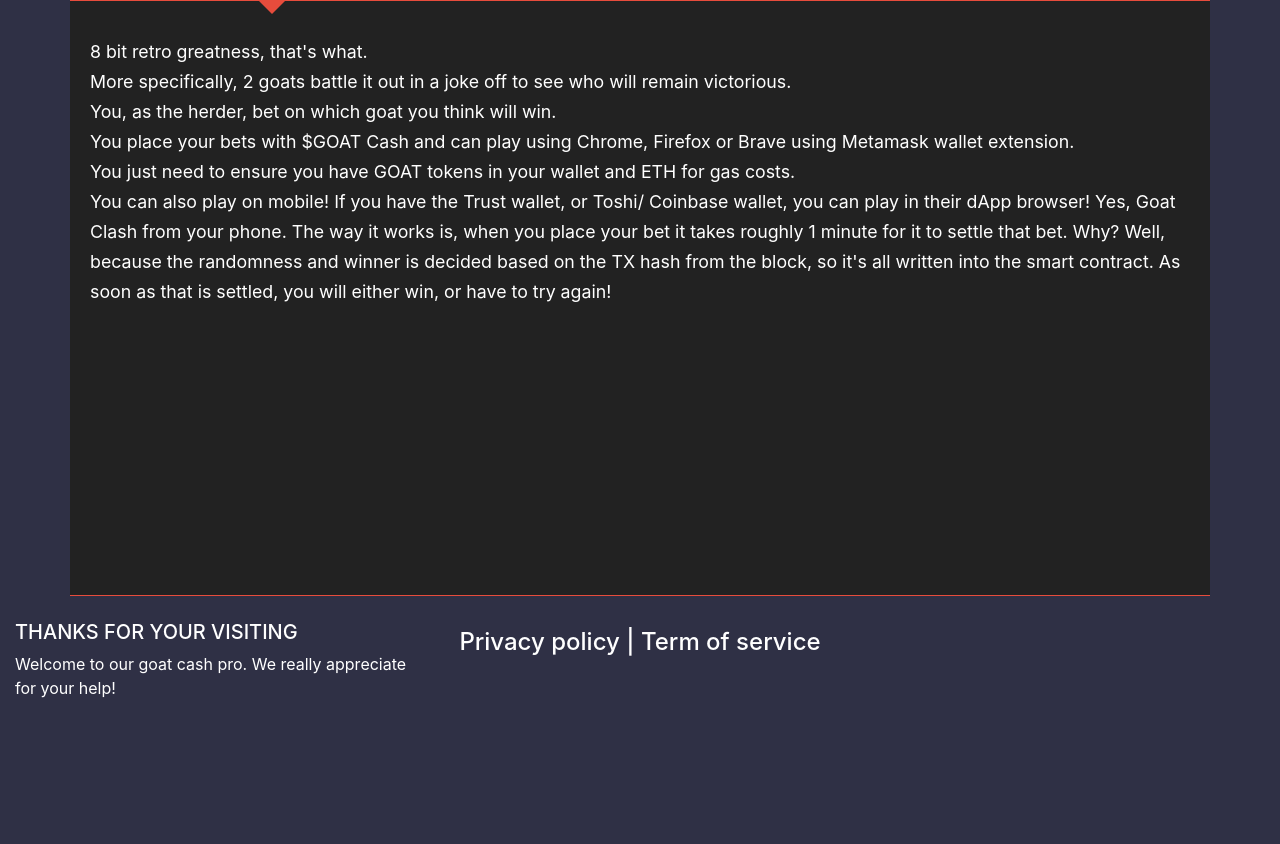
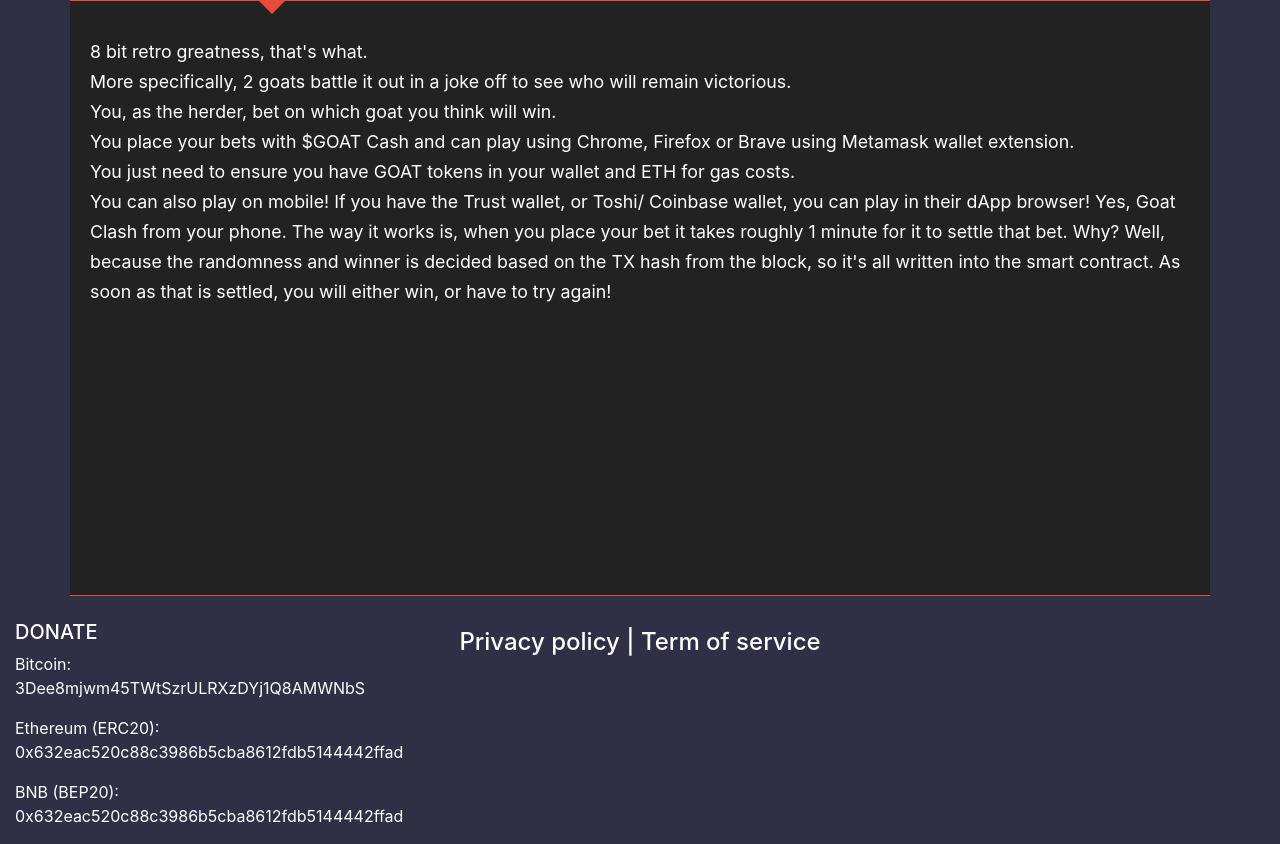
Before and after one commit to ygoats/goatgamewebsite, a plain HTML site: page howitworks.html in a window 1280 px wide. Shown: the part 146-990 px from the top of the page. Before the commit the page ends 862 px from the top, so only its background shows below. Drawn offline with nearby package versions, Linux system fonts and the light colour scheme.

Commit message:
Update howitworks.html

```diff
--- a/howitworks.html
+++ b/howitworks.html
@@ -73,8 +73,10 @@ The way it works is, when you place your bet it takes roughly 1 minute for it to
         <div class="col mt-md-0 mt-3">
 
           <!-- Content -->
-          <h5 class="text-uppercase">Thanks for your visiting</h5>
-          <p>Welcome to our goat cash pro. We really appreciate for your help!</p>
+          <h5 class="text-uppercase">Donate</h5>
+          <p>Bitcoin: 3Dee8mjwm45TWtSzrULRXzDYj1Q8AMWNbS</p>
+          <p>Ethereum (ERC20): 0x632eac520c88c3986b5cba8612fdb5144442ffad</p>
+          <p>BNB (BEP20): 0x632eac520c88c3986b5cba8612fdb5144442ffad</p>
 
         </div>
         <div class="col text-center mt-2 h4">
```
